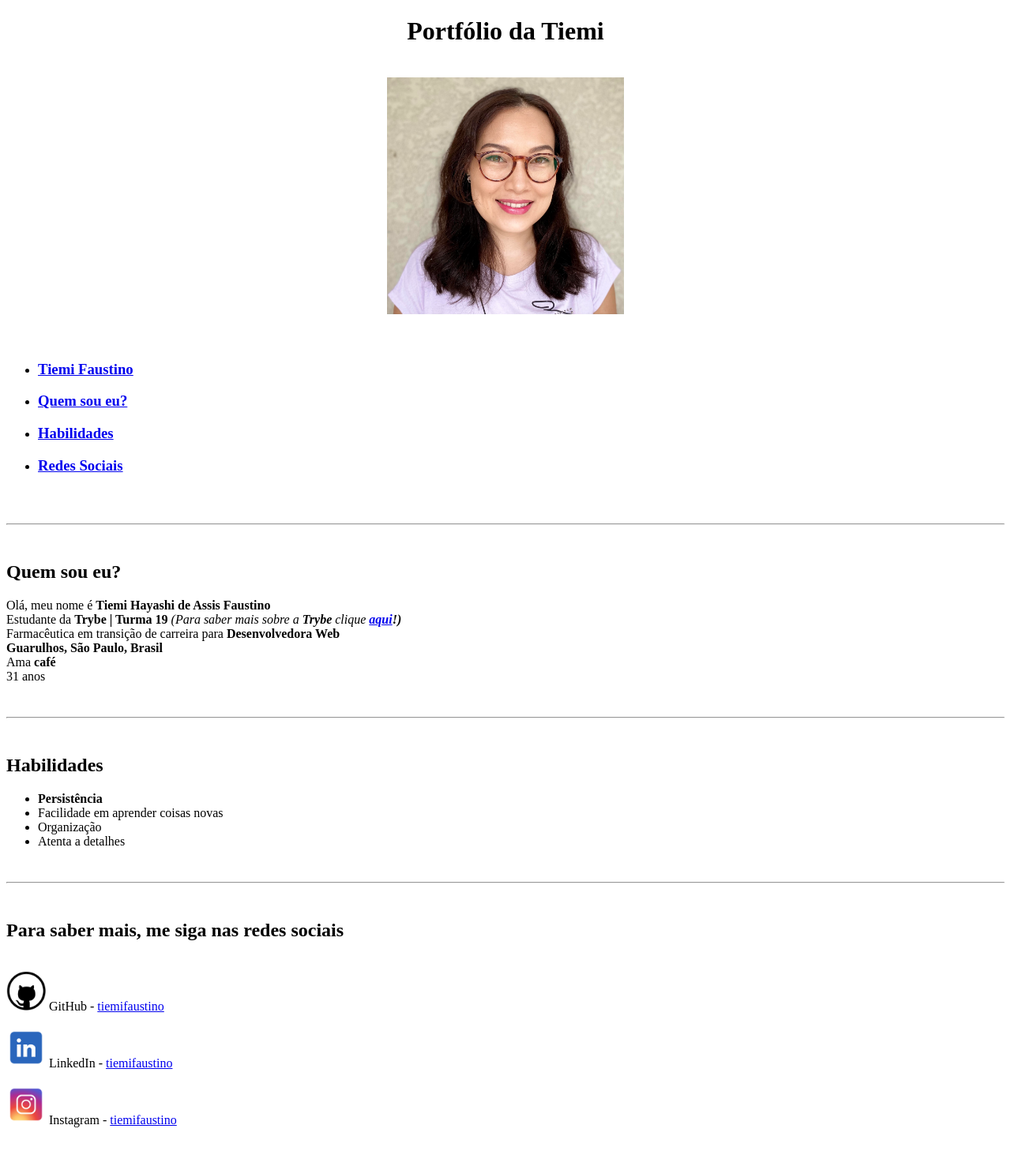
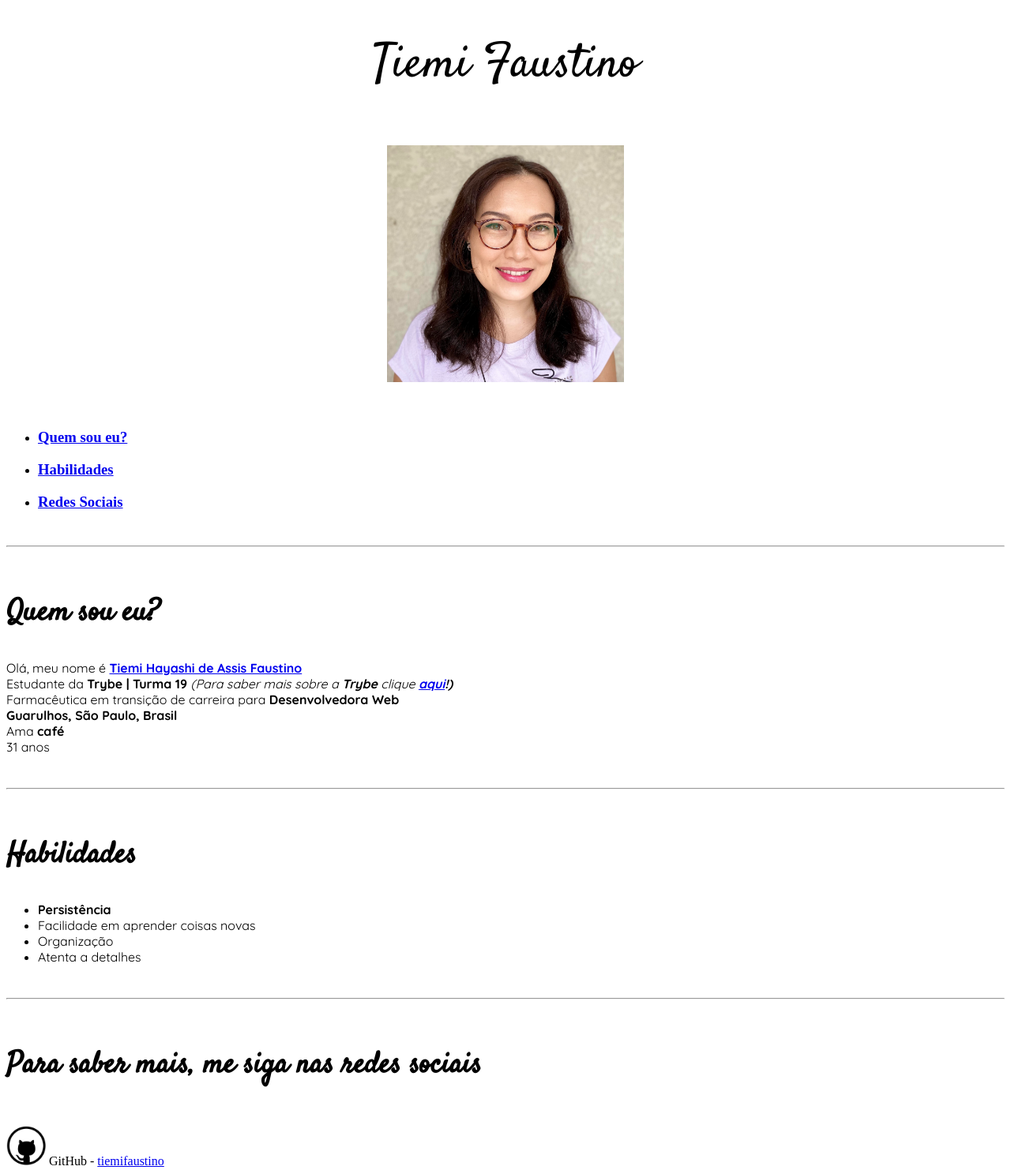
Before and after one commit to tiemifaustino/tiemifaustino.github.io, a plain HTML site: page index.html in a window 1280 px wide. Shown: the top 1482 px of the page at 79% size. Drawn offline with Linux system fonts and the light colour scheme.

Commit message:
Fontes para o nome, descrição e títulos alterados

```diff
--- a/index.html
+++ b/index.html
@@ -5,50 +5,66 @@
     <meta http-equiv="X-UA-Compatible" content="IE=edge">
     <meta name="viewport" content="width=device-width, initial-scale=1.0">
     <title>Portfólio Tiemi Faustino</title>
+    <link rel="stylesheet" type="text/css" href="style.css">
+
+    <link rel="preconnect" href="https://fonts.googleapis.com">
+    <link rel="preconnect" href="https://fonts.gstatic.com" crossorigin>
+    <link href="https://fonts.googleapis.com/css2?family=Satisfy&display=swap" rel="stylesheet">
+
+    <link rel="preconnect" href="https://fonts.googleapis.com">
+    <link rel="preconnect" href="https://fonts.gstatic.com" crossorigin>
+    <link href="https://fonts.googleapis.com/css2?family=Quicksand:wght@300;400;500;600;700&display=swap" rel="stylesheet">
+    <style>
+
+    </style>
 </head>
 <body>
-    <center><h1 id="Topo">Portfólio da Tiemi</h1></center><br>
+    <center><h1 class="nome" id="Topo">Tiemi Faustino</h1></center><br>
     <center><img id="Tiemi" src="imagens/Tiemi.jpg" alt="Foto da Tiemi de frente sorrindo" width="300px"></center>
     <br><br/>
 
     <ul>
-        <li><h3><a href="#Tiemi">Tiemi Faustino</a></h3></li>
         <li><h3><a href="#eu">Quem sou eu?</a></h3></li>
         <li><h3><a href="#habilidades">Habilidades</a></h3></li>
         <li><h3><a href="#social">Redes Sociais</a></h3></li>
     </ul>
-    <br><br/>
+    <br>
 
     <hr>
 
     <br>
-    <p id="eu"><h2>Quem sou eu?</h2></p>
+    <div class="titulos" id="eu"><h2>Quem sou eu?</h2></div>
+        <div class="paragrafos">
             <p>
-        Olá, meu nome é <strong>Tiemi Hayashi de Assis Faustino</strong><br>
+                Olá, meu nome é <a href="#Tiemi"><strong>Tiemi Hayashi de Assis Faustino</strong></a><br>
                 Estudante da <strong>Trybe | Turma 19 </strong> <em>(Para saber mais sobre a <strong>Trybe</strong> clique <strong><a href="https://www.betrybe.com/" target="_blank">aqui</a>!)</em></strong><br>
                 Farmacêutica em transição de carreira para <strong>Desenvolvedora Web</strong><br>
                 <strong>Guarulhos, São Paulo, Brasil</strong><br>
                 Ama <strong>café</strong><br>
                 31 anos
             </p>
+        </div>
         <br>
 
     <hr>
 
     <br>
-    <p id="habilidades"><h2>Habilidades</h2></p>
+    <div class="titulos" id="habilidades"><h2>Habilidades</h2></div>
+        <div class="paragrafos">
             <ul>
                 <li><strong>Persistência</strong></li>
                 <li>Facilidade em aprender coisas novas</li>
                 <li>Organização</li>
                 <li>Atenta a detalhes</li>
             </ul>
+        </div>
     <br>
 
     <hr>
 
     <br>
-    <p id="social"><h2>Para saber mais, me siga nas redes sociais</h2></p><br/>
+    <div class="titulos" id="social"><h2>Para saber mais, me siga nas redes sociais</h2></div><br/>
+
         <img src="imagens/github_icon-icons.com_65450.png" alt="Logo do GitHub" width="50px">
         GitHub -
         <a href="https://github.com/tiemifaustino" target="_blank">tiemifaustino</a><br><br/>
--- /dev/null
+++ b/style.css
@@ -0,0 +1,14 @@
+.nome{
+    font-family: 'Satisfy', cursive;
+    font-size: 60px;
+    font-weight: 500;
+}
+
+.paragrafos{
+    font-family: 'Quicksand', sans-serif;
+}
+
+.titulos{
+    font-family: 'Satisfy', cursive;
+    font-size: 25px;
+}
```
Lines whose indentation alone changed are shown as unchanged.
